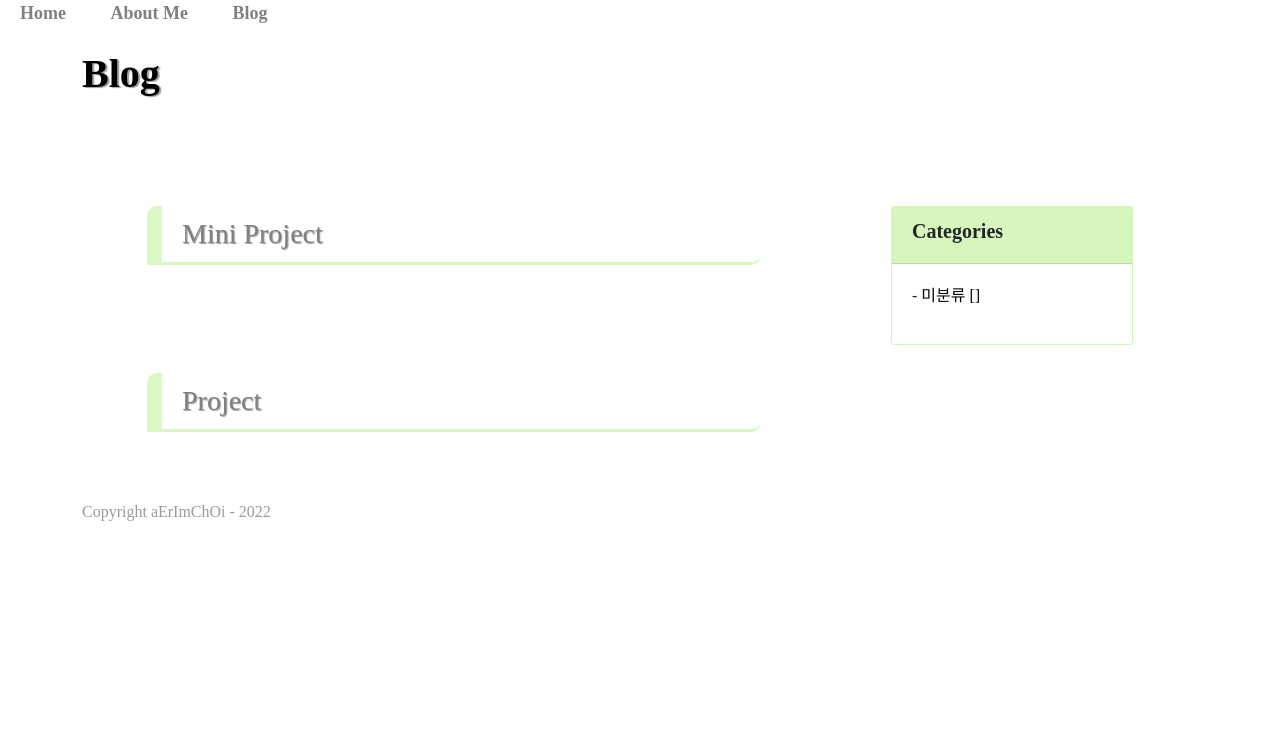
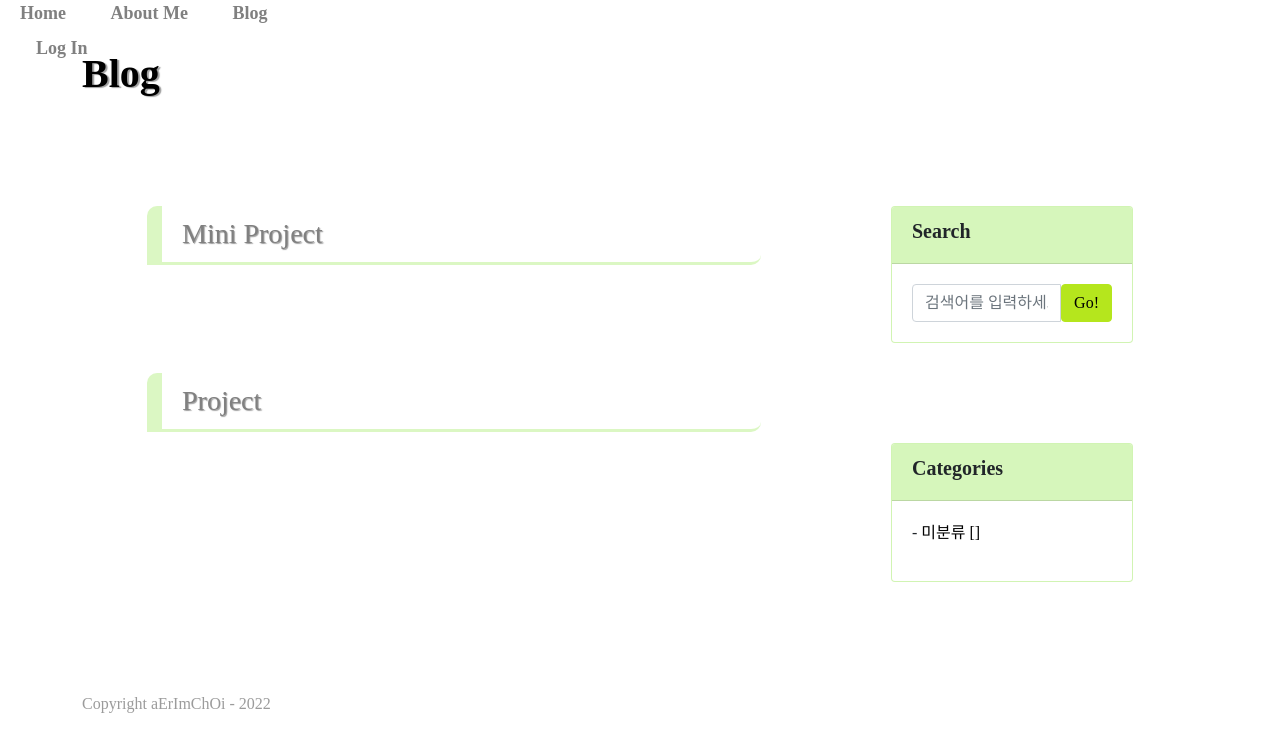
Before and after one commit to choi-aerim/cakd7_dj_project, a Django app: template blog/templates/blog/post_list.html in a window 1280 px wide. Shown: the top 752 px of the page. Run offline with Django 3.2, Linux system fonts and the light colour scheme; the template is opened without the code that fills it, so the values that code supplies are empty; some libraries are stand-ins or nearby versions; some web fonts are replaced.

Commit message:
포스트생성수정 필요

```diff
--- a/blog/models.py
+++ b/blog/models.py
@@ -14,7 +14,7 @@ class Tag(models.Model):
         return self.name
 
     def get_absolute_url(self):
-        return f'blog/tag/{self.slug}'
+        return f'/blog/tag/{self.slug}'
 
 
 # category 구현하기
--- a/blog/static/blog/css/blog.css
+++ b/blog/static/blog/css/blog.css
@@ -80,16 +80,24 @@ a{
 }
 .btn-design:hover{
     border: 2px solid gray;
+    font-weight: 600;
 }
 .badge-design{
-    background-color: rgba(181, 230, 29, 1)
+    background-color: rgba(181, 230, 29, 1);
+    border-color: rgba(181, 230, 29, 1);
+}
+.badge-design2{
+    background-color: rgb(227, 237, 196);
+    border-color: rgb(227, 237, 196);
+}
+.badge-design2:hover, .badge-design1:hover{
+    font-weight: 600;
 }
 .margin0{
     margin: 0;
 }
 .text-design{
     color: black;
-    font-size: smaller;
     text-shadow: none;
 }
 #footer{
--- a/blog/templates/blog/base.html
+++ b/blog/templates/blog/base.html
@@ -28,7 +28,20 @@
 
 
     <div class = "col-4">
-
+        <div class = "row">
+            <div class="card card-design" style="max-width: 18rem;">
+                <div class="card-header card-pdesign"><h5><b> Search </b></h5></div>
+                <div class="card-body">
+                    {% comment %} 검색바 만들기 {% endcomment %}
+                    <div class="input-group">
+                        <input type="text" class="form-control" placeholder="검색어를 입력하세요.">
+                        <span class="input-group-btn">
+                            <button class="btn btn-secondary badge-design text-design" type="button">Go!</button>
+                        </span>
+                    </div>
+                </div>
+            </div>
+        </div>
         <div class = "row">
             <div class="card card-design" style="max-width: 18rem;">
                 <div class="card-header card-pdesign"><h5><b> Categories </b></h5></div>
--- a/blog/templates/blog/navbar.html
+++ b/blog/templates/blog/navbar.html
@@ -2,4 +2,5 @@
     <a href = '/'> Home </a>
     <a href = '/about_me/'> About Me</a>
     <a href = '/blog/'> Blog </a>
+    <a class="nav-link" href="#" data-toggle="modal" data-target="#loginModal">Log In</a>
 </div>
--- a/blog/templates/blog/post_list.html
+++ b/blog/templates/blog/post_list.html
@@ -7,12 +7,12 @@
 
         <h3 class = 'htag-line htag-shadow2'>
             Mini Project
+            {% comment %} 카테고리 선택시 소제목 옆에 카테고리가 나타나도록 {% endcomment %}
+            {% if category %} <span class = "badge badge-secondary badge-design text-design">{{ category }}</span> {% endif %}
 
-            {% comment %} 카테고리 선택시 소제목 옆에 카테고리가 나타나도록 {% endcomment %}
-        {% if category %} <span class = "badge badge-secondary badge-design text-design">{{ category }}</span> {% endif %}
+            {% comment %} 태그 선택시 소제목 옆에 태그이름이 나타나도록 {% endcomment %}
+            {% if tag %}<span class = "badge badge-secondary badge-design2 text-design float-right"><i class = "fas fa-tags"></i>{{ tag }} [{{ tag.post_set.count}}]</span>{% endif %}
         </h3>
-
-        {% if tag %}<span class = "badge badge-secondary "><i class = "fas fa-tags"></i>{{ tag }} [{{ tag.post_set.count}}]</span>{% endif %}
     </div>
 
     <div class = "row">
```
Also changed, not shown: blog/templates/blog/base_full_width.html (added, +50 -0 lines), blog/templates/blog/post_form.html (added, +13 -0 lines), blog/urls.py (+8 -6 lines), blog/views.py (+9 -2 lines), single_pages/static/single_pages/css/landing.css (line endings or trailing spaces).
